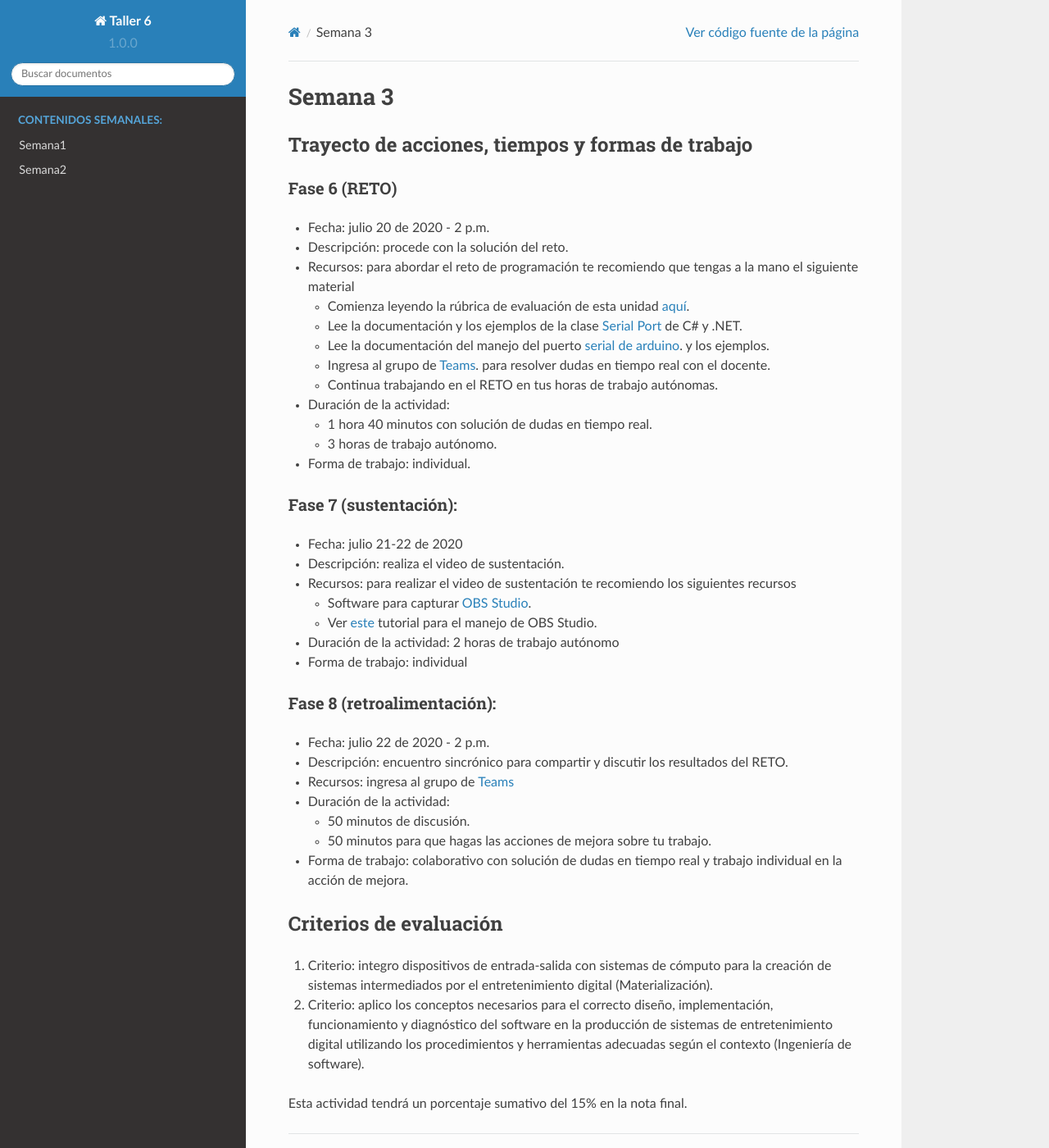
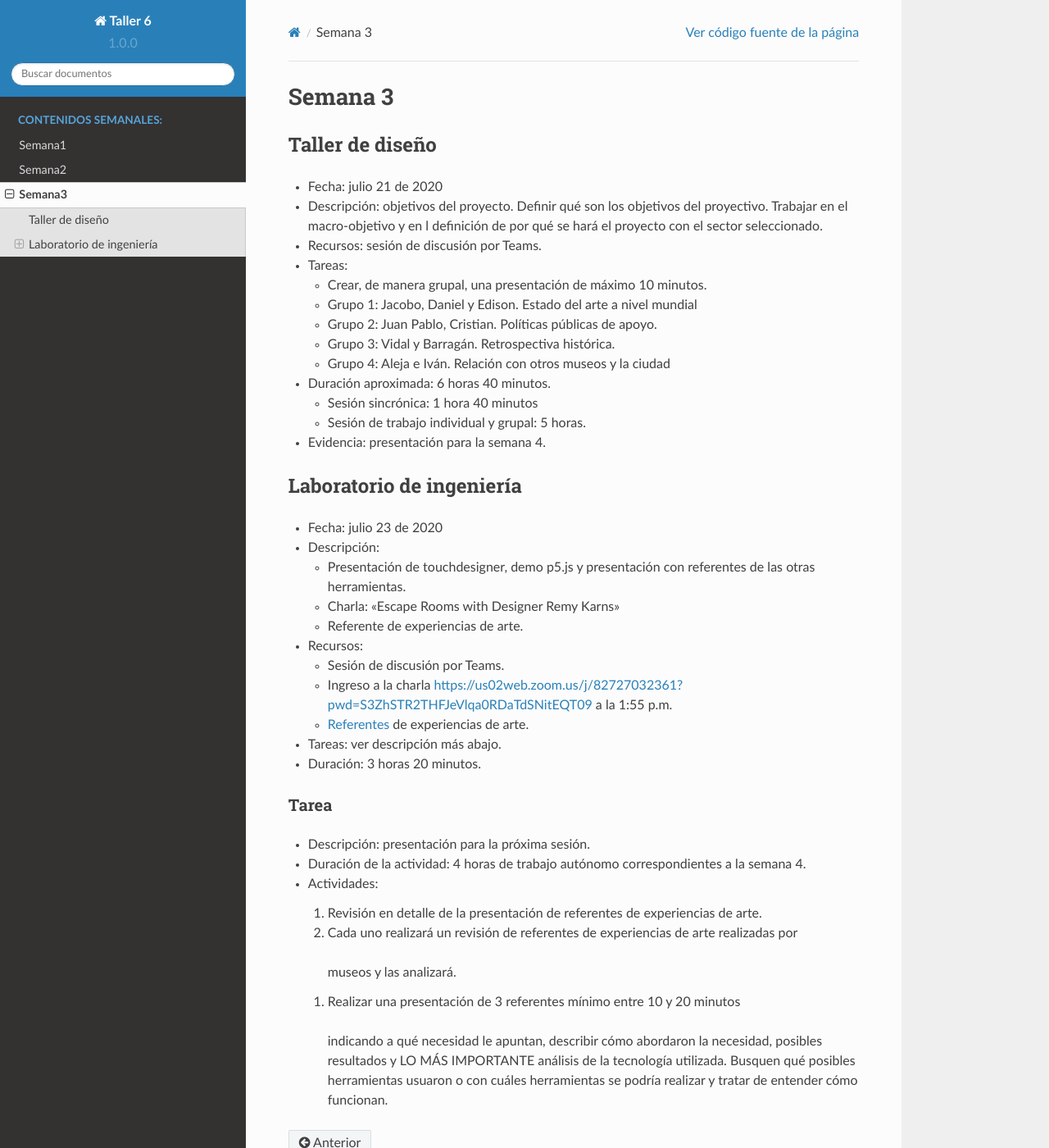
Before and after one commit to juanferfranco/taller6, a Sphinx documentation site: the page built from docs/_semana3/semana3.rst, in a window 1280 px wide and 1400 px high. Shown: the whole window at 82% size. Built offline with Sphinx 7.4.7 and the Read the Docs theme 2.0.0, drawn with Linux system fonts in a browser that asks for light colours.

Commit message:
add week 3

```diff
--- a/docs/_semana3/semana3.rst
+++ b/docs/_semana3/semana3.rst
@@ -1,63 +1,61 @@
 Semana 3
 ===========
 
-Trayecto de acciones, tiempos y formas de trabajo
----------------------------------------------------
+Taller de diseño
+-----------------
+* Fecha: julio 21 de 2020
+* Descripción: objetivos del proyecto. Definir qué son los objetivos
+  del proyectivo. Trabajar en el macro-objetivo y en l definición de por qué
+  se hará el proyecto con el sector seleccionado.
+* Recursos: sesión de discusión por Teams.
+* Tareas:
 
-Fase 6 (RETO)
-^^^^^^^^^^^^^^^^^^^^^
-* Fecha: julio 20 de 2020 - 2 p.m.
-* Descripción: procede con la solución del reto.
-* Recursos: para abordar el reto de programación te recomiendo que tengas a la mano el siguiente material
+  * Crear, de manera grupal, una presentación de máximo 10 minutos.
+  * Grupo 1: Jacobo, Daniel y Edison. Estado del arte a nivel mundial
+  * Grupo 2: Juan Pablo, Cristian. Políticas públicas de apoyo.
+  * Grupo 3: Vidal y Barragán. Retrospectiva histórica.
+  * Grupo 4: Aleja e Iván. Relación con otros museos y la ciudad
 
-  * Comienza leyendo la rúbrica de evaluación de esta unidad `aquí <https://docs.google.com/spreadsheets/d/1THSCliQ08uRTvAZZ-rPrzwcoeoYGPMsmL1n5ZXlAaLQ/edit?usp=sharing>`__.
-  * Lee la documentación y los ejemplos de la clase `Serial Port <https://docs.microsoft.com/en-us/dotnet/api/system.io.ports.serialport?view=netframework-4.8>`__
-    de C# y .NET.
-  * Lee la documentación del manejo del puerto `serial de arduino <https://www.arduino.cc/reference/en/language/functions/communication/serial/>`__.
-    y los ejemplos.
-  * Ingresa al grupo de `Teams <https://teams.microsoft.com/l/team/19%3a919658982cb4457e85d706bad345b5dc%40thread.tacv2/conversations?groupId=16c098de-d737-4b8a-839d-8faf7400b06e&tenantId=618bab0f-20a4-4de3-a10c-e20cee96bb35>`__.
-    para resolver dudas en tiempo real con el docente.
-  * Continua trabajando en el RETO en tus horas de trabajo autónomas.
+* Duración aproximada: 6 horas 40 minutos.
 
-* Duración de la actividad:
+  * Sesión sincrónica: 1 hora 40 minutos
+  * Sesión de trabajo individual y grupal: 5 horas.
 
-  * 1 hora 40 minutos con solución de dudas en tiempo real.
-  * 3 horas de trabajo autónomo.
+* Evidencia: presentación para la semana 4.
 
-* Forma de trabajo: individual.
+Laboratorio de ingeniería
+--------------------------
+* Fecha: julio 23 de 2020
+* Descripción:
 
-Fase 7 (sustentación):
-^^^^^^^^^^^^^^^^^^^^^^^^^
-* Fecha: julio 21-22 de 2020
-* Descripción: realiza el video de sustentación.
-* Recursos: para realizar el video de sustentación te recomiendo los siguientes recursos
+  * Presentación de touchdesigner, demo p5.js y presentación con
+    referentes de las otras herramientas.
+  * Charla: "Escape Rooms with Designer Remy Karns"
+  * Referente de experiencias de arte.
 
-  * Software para capturar `OBS Studio <https://obsproject.com/>`__.
-  * Ver `este <https://www.youtube.com/watch?time_continue=3&v=1tuJjI7dhw0>`__
-    tutorial para el manejo de OBS Studio.
+* Recursos:
 
-* Duración de la actividad: 2 horas de trabajo autónomo
-* Forma de trabajo: individual
+  * Sesión de discusión por Teams.
+  * Ingreso a la charla https://us02web.zoom.us/j/82727032361?pwd=S3ZhSTR2THFJeVlqa0RDaTdSNitEQT09 a
+    la 1:55 p.m.
+  * `Referentes <https://docs.google.com/presentation/d/1XNKgwmRpgx0t275ySEN9M6UdLHzRyqm7MjfYaYSTDok/edit?usp=sharing>`__
+    de experiencias de arte.
 
-Fase 8 (retroalimentación):
-^^^^^^^^^^^^^^^^^^^^^^^^^^^^^
-* Fecha: julio 22 de 2020 - 2 p.m.
-* Descripción: encuentro sincrónico para compartir y discutir los resultados del RETO.
-* Recursos: ingresa al grupo de `Teams <https://teams.microsoft.com/l/team/19%3a919658982cb4457e85d706bad345b5dc%40thread.tacv2/conversations?groupId=16c098de-d737-4b8a-839d-8faf7400b06e&tenantId=618bab0f-20a4-4de3-a10c-e20cee96bb35>`__
-* Duración de la actividad:
+* Tareas: ver descripción más abajo.
+* Duración: 3 horas 20 minutos.
 
-  * 50 minutos de discusión.
-  * 50 minutos para que hagas las acciones de mejora sobre tu trabajo.
+Tarea
+*******
+* Descripción: presentación para la próxima sesión.
+* Duración de la actividad: 4 horas de trabajo autónomo
+  correspondientes a la semana 4.
+* Actividades:
 
-* Forma de trabajo: colaborativo con solución de dudas en tiempo real y trabajo individual en la acción de mejora.
-
-Criterios de evaluación
-------------------------
-1. Criterio: integro dispositivos de entrada-salida con sistemas de cómputo para la
-   creación de sistemas intermediados por el entretenimiento digital (Materialización).
-
-2. Criterio: aplico los conceptos necesarios para el correcto diseño, implementación,
-   funcionamiento y
-   diagnóstico del software en la producción de sistemas de entretenimiento digital utilizando los procedimientos y herramientas adecuadas según el contexto (Ingeniería de software).
-
-Esta actividad tendrá un porcentaje sumativo del 15% en la nota final.
+  #. Revisión en detalle de la presentación de referentes de experiencias de arte.
+  #. Cada uno realizará un revisión de referentes de experiencias de arte realizadas por
+    museos y las analizará.
+  #. Realizar una presentación de 3 referentes mínimo entre 10 y 20 minutos
+    indicando a qué necesidad le apuntan, describir cómo abordaron la necesidad, posibles
+    resultados y LO MÁS IMPORTANTE análisis de la tecnología utilizada. Busquen qué posibles
+    herramientas usuaron o con cuáles herramientas se podría realizar y tratar de entender
+    cómo funcionan.
--- a/docs/index.rst
+++ b/docs/index.rst
@@ -75,3 +75,4 @@ Este curso es de 5 créditos repartidos en 2 horas de taller de diseño,
 
    Semana1 <_semana1/semana1>
    Semana2 <_semana2/semana2>
+   Semana3 <_semana3/semana3>
```
